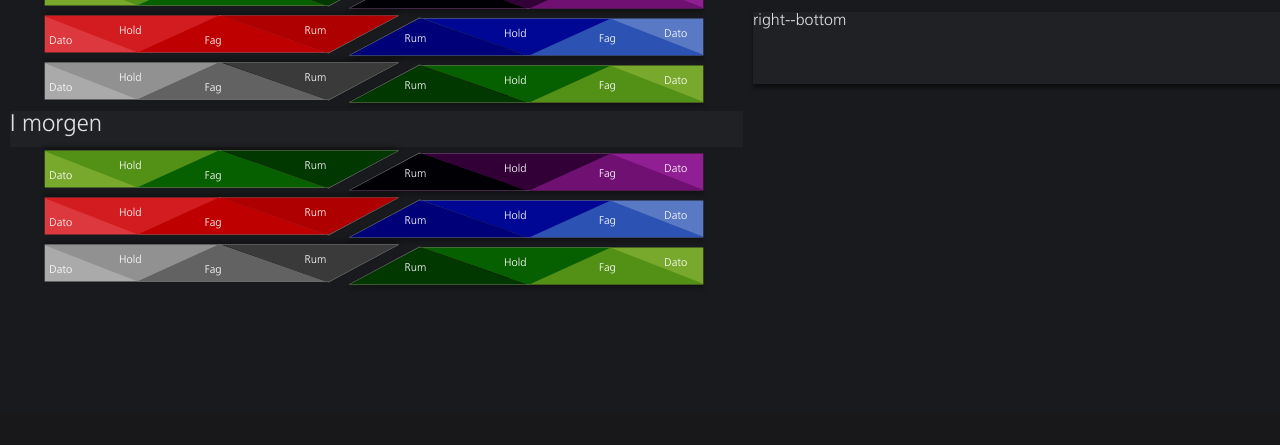
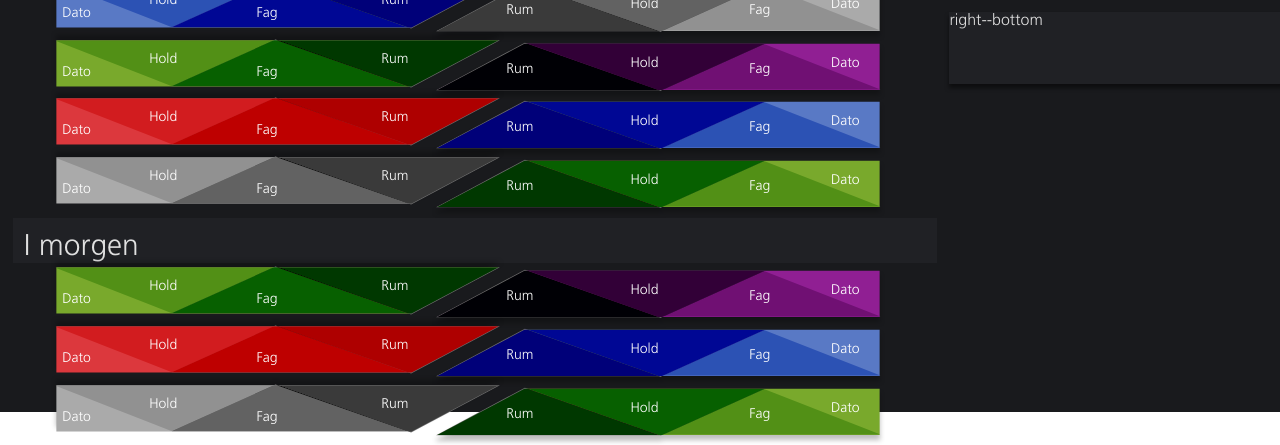
Before and after one commit to Kaspers2394/Dashboard, a PHP site: page / in a window 1280 px wide; the page is wider, and only the part inside the window is pictured. Shown: the part 388-833 px from the top of that part. Before the commit the page ends 673 px from the top of that part, so only its background shows below. Run offline with PHP 8.4, Linux system fonts and the light colour scheme; style sheets or scripts are compiled from the project's sources.

Commit message:
zoom fix

```diff
--- a/src/resources/css/main.css
+++ b/src/resources/css/main.css
@@ -47,6 +47,7 @@
 }
 
 .main-header .left .time-date {
+  zoom: 1.25;
   text-align: right;
   line-height: 1.5;
   filter: drop-shadow(0px 0px 4px rgba(255, 255, 255, 0.5));
@@ -101,6 +102,7 @@
 }
 
 .container__left {
+  zoom: 1.25;
   padding: 10px;
 }
 
@@ -114,6 +116,7 @@
 .container__left > section header {
   grid-column: 1/3;
   font-size: 24px;
+  padding: 1.125vh;
   background-color: #202125;
 }
 
--- a/src/resources/scss/_events.scss
+++ b/src/resources/scss/_events.scss
@@ -1,4 +1,5 @@
 .container__left {
+  zoom: 1.25;
   padding: 10px;
   &>section{
     display: grid;
@@ -8,6 +9,7 @@
     header{
       grid-column: 1/3;
       font-size: 24px;
+      padding: $header-height/2/4;
       background-color: color-theme(2);
     }
     section{
--- a/src/resources/scss/_main-grid.scss
+++ b/src/resources/scss/_main-grid.scss
@@ -31,6 +31,7 @@
         }
 
         .time-date {
+            zoom:1.25;
             text-align: right;
             line-height: 1.5;
             filter: drop-shadow(0px 0px 4px rgba(255, 255, 255, 0.5));
```
Also changed, not shown: 1 other file.
